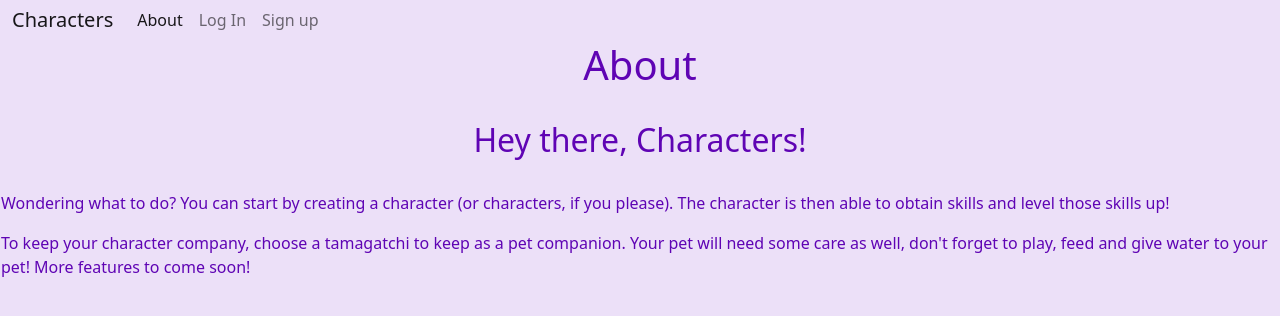
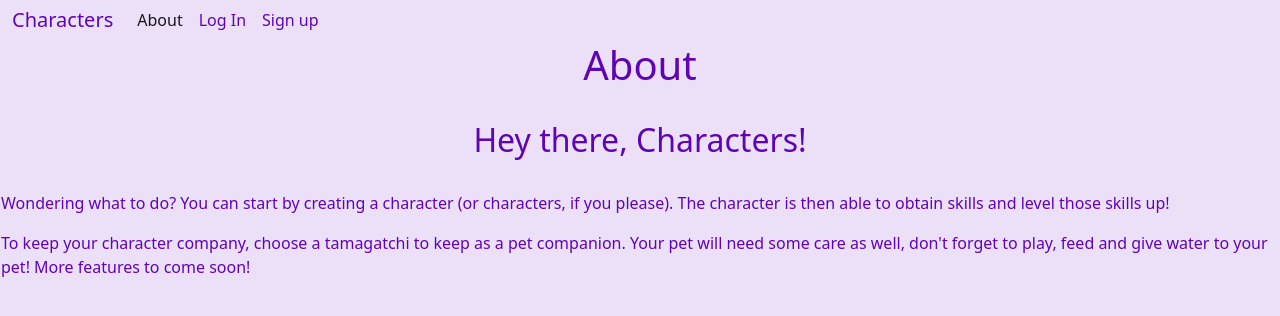
Before and after one commit to Jeal3R5/Unit4_Characters, a Django app: page /about/ in a window 1280 px wide. Shown: the top 316 px of the page. Run offline with Django 4.2, Linux system fonts and the light colour scheme.

Commit message:
more css nav

```diff
--- a/main_app/static/css/style.css
+++ b/main_app/static/css/style.css
@@ -20,9 +20,9 @@ header {
   grid-template-columns: 1fr 2fr 1fr;
 }
 
-.show {
+/* .show {
   border: 2px dotted red;
-}
+} */
 
 .show-page > .left-panel {
   grid-area: left;
@@ -73,17 +73,16 @@ h2 {
   background-color: #ECE0F8;
 }
 
-/* a.navbar-brand {
-  color: #5f04b4;
-  background-color: #ECE0F8;
-  border: 1px solid red;
-} */
-
-/* a.navbar {
+a.navbar-brand {
   color: #5f04b4;
   background-color: #ECE0F8;
 }
-*/
+
+a.nav-link {
+  color: #5f04b4;
+  background-color: #ECE0F8;
+}
+
 
 .container-fluid {
   color: #5f04b4;
```
